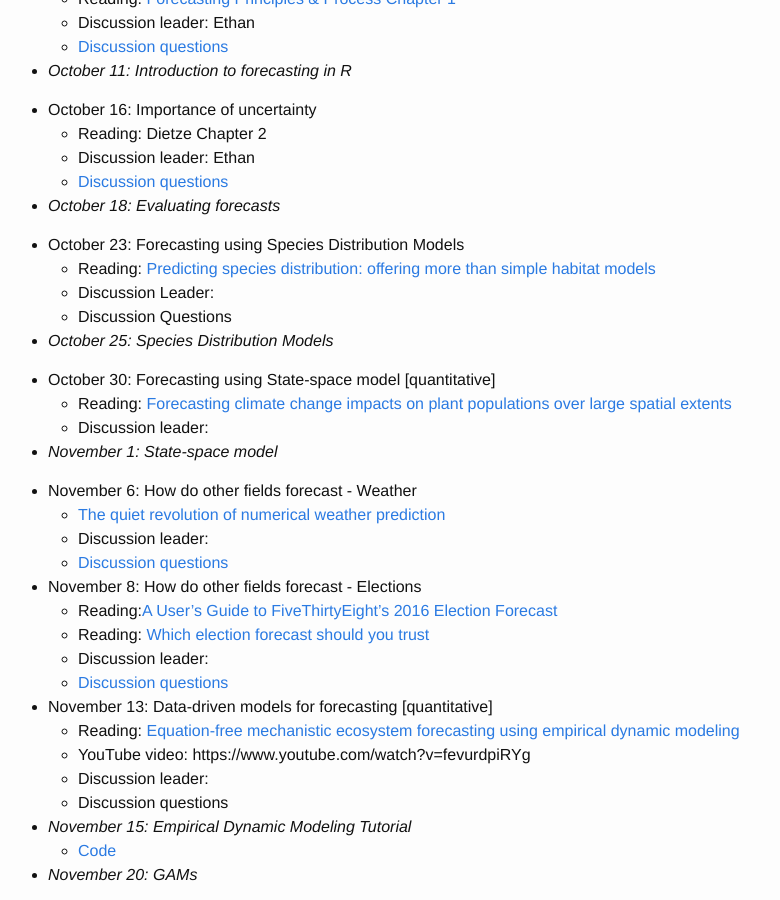
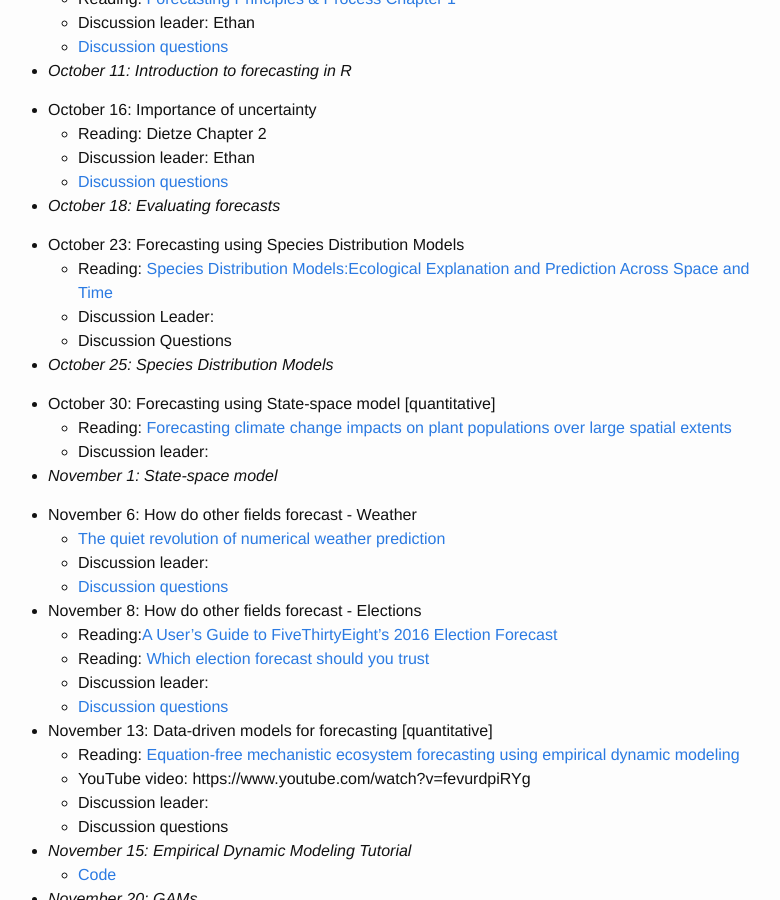
Before and after one commit to weecology/forecasting-dynamics-course, a Jekyll site: the page built from schedule.md, in a window 1280 px wide and 900 px high, scrolled down 1476 px. Shown: the whole window, without its empty margins (252-1032 px from the left). Built offline with Jekyll 4.4.1, drawn with Linux system fonts in a browser that asks for light colours.

Commit message:
Update schedule.md

```diff
--- a/schedule.md
+++ b/schedule.md
@@ -77,7 +77,7 @@ Activity days when laptops are required are noted in italics. Discussion leaders
 * *October 18: Evaluating forecasts*
 
 * October 23:  Forecasting using Species Distribution Models
-    * Reading: [Predicting species distribution: offering more than simple habitat models](https://doi.org/10.1111/j.1461-0248.2005.00792.x)
+    * Reading: [Species Distribution Models:Ecological Explanation and Prediction Across Space and Time](http://eurobasin.dtuaqua.dk/eurobasin/documents/Training%20ISM/Elith_and_Leathwick_2009.pdf)
     * Discussion Leader:
     * Discussion Questions
 
```
